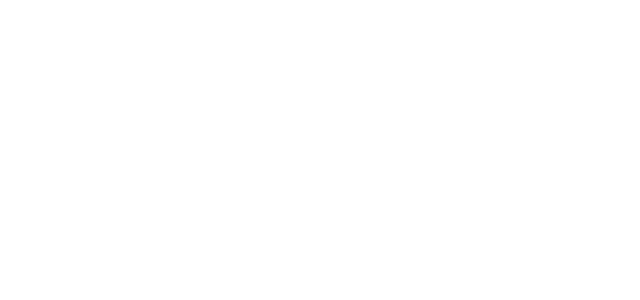
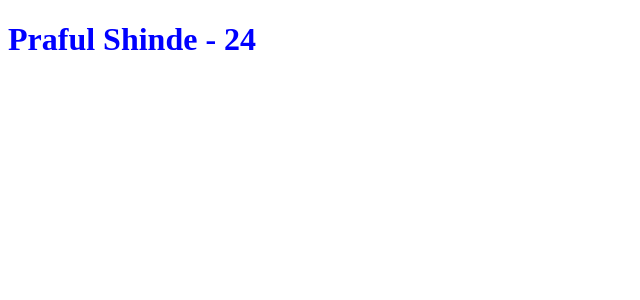
Before and after one commit to prafulthe85/Vue, a Vue app: page / in a window 1280 px wide. Shown: the top 300 px of the page, without its empty margins (0-640 px from the left). Built offline with nearby package versions, Linux system fonts and the light colour scheme.

Commit message:
adsfadsf

```diff
--- a/src/App.vue
+++ b/src/App.vue
@@ -1,8 +1,9 @@
 <script setup>
-// import { ref } from "vue";
+import { ref, computed } from "vue";
 // import TaskInput from "./components/TaskInput.vue";
 // import TaskList from "./components/TaskList.vue";
 // import Navbar from "./components/Navbar.vue";
+import UserCard from "./components/UserCard.vue";
 // const count = ref(0);
 // const increment = () => {
 //   count.value++;
@@ -24,6 +25,12 @@
 // const removeTask = (index) => {
 //   tasks.value.splice(index, 1);
 // };
+const firstname = ref("Praful");
+const lastname = ref("Shinde");
+
+const fullname = computed(() => {
+  return `${firstname.value} ${lastname.value}`;
+});
 </script>
 <template>
   <!-- <input v-model="name" />
@@ -46,6 +53,8 @@
 
     <TaskList :tasks="tasks" @remove-task="removeTask" />
   </div> -->
+  <!-- <UserCard name="Praful" age="24" /> -->
+  <UserCard :name="fullname" age="24" />
 </template>
 
 <style>
--- /dev/null
+++ b/src/components/UserCard.vue
@@ -0,0 +1,10 @@
+<script setup>
+defineProps({
+  name: String,
+  age: Number,
+});
+</script>
+
+<template>
+  <h1>{{ name }} - {{ age }}</h1>
+</template>
```
